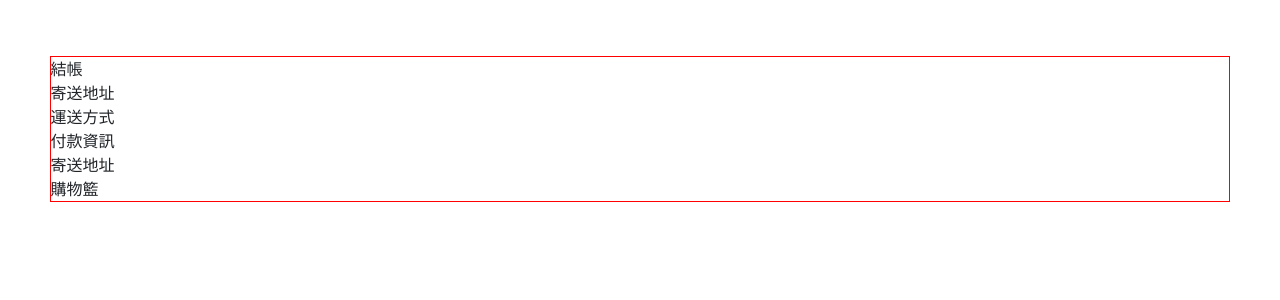
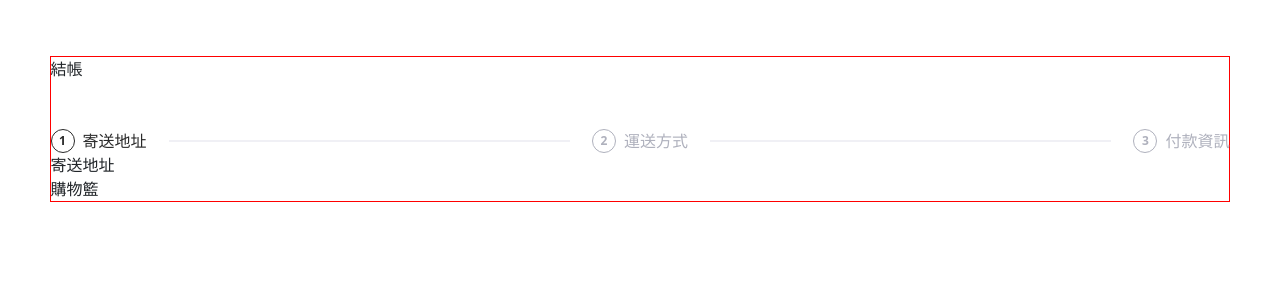
Before and after one commit to mingmoth/ac-shop, a Vue app: page /#/ in a window 1280 px wide. Shown: the top 300 px of the page. Built offline with nearby package versions, Linux system fonts and the light colour scheme.

Commit message:
add Step.vue by step function & step.scss

```diff
--- a/src/App.vue
+++ b/src/App.vue
@@ -13,5 +13,7 @@ export default {
 </script>
 
 <style lang="scss">
-@import '@/assets/styles/main.scss'
+@import '@/assets/styles/main.scss';
+
+
 </style>
--- a/src/assets/styles/main.scss
+++ b/src/assets/styles/main.scss
@@ -1,4 +1,8 @@
 @import url('https://fonts.googleapis.com/css2?family=Noto+Sans+TC:wght@300;400;500;700&family=Roboto:wght@400;700&display=swap');
+
+@import 'step';
+
+
 
 .main {
   width: 92.26%;
--- /dev/null
+++ b/src/assets/styles/step.scss
@@ -0,0 +1,90 @@
+.step {
+  height: 56px;
+  padding-top: 24px;
+  &-container {
+    display: flex;
+    justify-content: space-between;
+    align-items: center;
+    .step-progress {
+      display: flex;
+      align-items: center;
+      #step1::after {
+        content: '1'
+      }
+      #step2::after {
+        content: '2'
+      }
+      #step3::after {
+        content: '3'
+      }
+      &-circle {
+        width: 32px;
+        height: 32px;
+        border-radius: 50%;
+        border: 1px solid #AFB1BD;
+        display: flex;
+        align-items: center;
+        justify-content: center;
+        font-size: 16px;
+        font-weight: 700;
+        color: #AFB1BD;
+      }
+      &-label {
+        color: #AFB1BD;;
+        display: none;
+      }
+      &.completed {
+        .step-progress-circle {
+          background: #2A2A2A;
+          border: none;
+        }
+        .step-progress-label {
+          color: #2A2A2A;
+        }
+        #step1::after,#step2::after,#step3::after {
+          content: '\2714';
+        }
+      }
+      &.active  {
+        .step-progress-circle {
+          border: 1px solid #2A2A2A;
+          color: #2A2A2A;
+        }
+        .step-progress-label {
+          color: #2A2A2A;
+        }
+      }
+    }
+    .step-connect {
+      flex: 1;
+      margin-left: 22px;
+      margin-right: 22px;
+      height: 2px;
+      background: #F0F0F5;
+      &.completed {
+        background: #2A2A2A;
+      }
+    }
+  }
+}
+
+@media screen and (min-width: 372px) {
+  .step {
+    height: 72px;
+    padding-top: 48px;
+    &-container {
+      .step-progress {
+        &-circle {
+          width: 24px;
+          height: 24px;
+          font-size: 12px;
+        }
+        &-label {
+          display: block;
+          margin-left: 8px;
+          flex: 1;
+        }
+      }
+    }
+  }
+}
--- a/src/components/Step.vue
+++ b/src/components/Step.vue
@@ -1,18 +1,33 @@
 <template>
   <div class="step">
     <div class="step-container">
-      <div class="step-progress">
-        <div class="step-progress-circle"></div>
+      <div :class="['step-progress', {'completed': step > 1}, {'active': step === 1}]">
+        <div class="step-progress-circle" id="step1"></div>
         <div class="step-progress-label">寄送地址</div>
       </div>
-      <div class="step-progress">
-        <div class="step-progress-circle"></div>
+      <div :class="['step-connect', {'completed': step > 1}]"></div>
+      <div :class="['step-progress', {'completed': step > 2}, {'active': step === 2}]">
+        <div class="step-progress-circle" id="step2"></div>
         <div class="step-progress-label">運送方式</div>
       </div>
-      <div class="step-progress">
-        <div class="step-progress-circle"></div>
+      <div :class="['step-connect', {'completed': step > 2}]"></div>
+      <div :class="['step-progress', {'completed': step > 3}, {'active': step === 3}]">
+        <div class="step-progress-circle" id="step3"></div>
         <div class="step-progress-label">付款資訊</div>
       </div>
     </div>
   </div>
 </template>
+
+
+<script>
+export default {
+  name: 'Step',
+  props: {
+    step: {
+      type: Number,
+      default: 1
+    }
+  }
+}
+</script>
--- a/src/views/Shop.vue
+++ b/src/views/Shop.vue
@@ -3,7 +3,7 @@
     <div class="main-title">結帳</div>
     <div class="main-wrapper">
       <div class="main-left">
-        <Step />
+        <Step :step="step"/>
         <Form />
       </div>
       <div class="main-right">
@@ -21,6 +21,11 @@ export default {
   name: 'Shop',
   components: {
     Step, Form, Cart
+  },
+  data() {
+    return {
+      step: 1
+    }
   }
 }
 </script>
```
